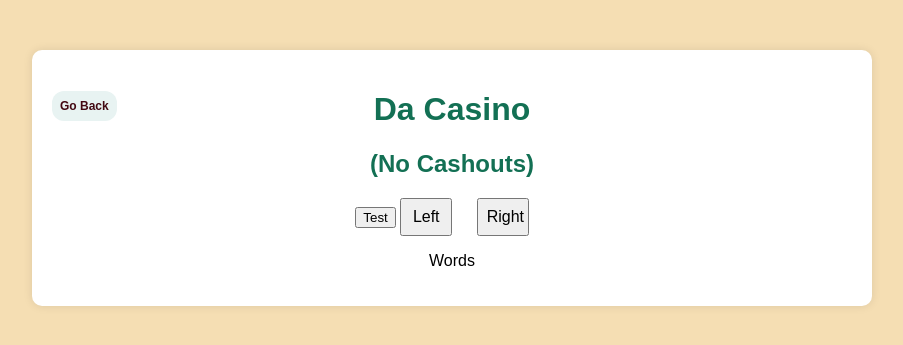
After one commit to Art3mi0/Gift-Exchange-Web-App, a Flask app: page /casino/ in a window 1280 px wide. The commit adds this page. Shown: the top 345 px of the page, without its empty margins (188-1091 px from the left). Run offline with Flask 3, Linux system fonts and the light colour scheme.

Commit message:
Added page for Brandon's casino

```diff
--- a/app.py
+++ b/app.py
@@ -74,6 +74,13 @@ def update(id:int):
     else:
         return render_template('update.html',thing=thing)
 
+# Casino Page
+@app.route("/casino/", methods=["GET"])
+def casino():
+    # Add data
+    if request.method == "GET":
+        return render_template('casino.html')
+
 
 if __name__ in "__main__":
     with app.app_context():
--- a/static/styles.css
+++ b/static/styles.css
@@ -58,4 +58,58 @@ body {
 }
 .content #btn_add:hover {
   background-color: #137054;
+}
+
+.testContent a {
+  display: inline-block;
+  padding: 8px 16px;
+  margin: 5px;
+  margin-top: 80px;
+  border-radius: 20px;
+  background-color: #e8f3f2;
+  color: #420812;
+  text-decoration: none;
+  transition: background-color 0.3s ease;
+}
+.testContent a:hover {
+  background-color: #137054;
+}
+
+.casinoContent {
+  max-width: 800px;
+  margin: 50px auto;
+  padding: 20px;
+  background-color: white;
+  border-radius: 10px;
+  box-shadow: 0 0 10px rgba(0, 0, 0, 0.1);
+  text-align: center;
+}
+.casinoContent h1 {
+  position: relative;
+}
+.casinoContent a {
+  position: absolute;
+  left: 0px;
+  font-size: 12px;
+  padding: 8px 8px;
+  border-radius: 12px;
+  background-color: #e8f3f2;
+  color: #420812;
+  text-decoration: none;
+  transition: background-color 0.3s ease;
+}
+.casinoContent a:hover {
+  background-color: #137054;
+}
+.casinoContent h1 {
+  color: #137054;
+}
+.casinoContent h2 {
+  color: #137054;
+}
+.casinoContent input[type=button] {
+  width: 52px;
+  margin-right: 20px;
+  padding: 8px;
+  font-size: 16px;
 }/*# sourceMappingURL=styles.css.map */
--- a/static/styles.scss
+++ b/static/styles.scss
@@ -78,3 +78,68 @@ body {
         }
     }
 }
+
+.testContent {
+    a {
+        display: inline-block;
+        padding: 8px 16px;
+        margin: 5px;
+        margin-top: 80px;
+        border-radius: 20px;
+        background-color: #e8f3f2;
+        color: #420812;
+        text-decoration: none;
+        transition: background-color 0.3s ease;
+
+        &:hover{
+            background-color: #137054;
+        }
+    }
+
+}
+
+.casinoContent {
+    max-width: 800px;
+    margin: 50px auto;
+    padding: 20px;
+    background-color: white;
+    border-radius: 10px;
+    box-shadow: 0 0 10px rgba(0, 0, 0, 0.1);
+    text-align: center;
+
+    h1{
+        position: relative;
+    }
+
+    a {
+        position: absolute;
+        left: 0px;
+        font-size: 12px;
+        padding: 8px 8px;
+        border-radius: 12px;
+        background-color: #e8f3f2;
+        color: #420812;
+        text-decoration: none;
+        transition: background-color 0.3s ease;
+
+        &:hover{
+            background-color: #137054;
+        }
+    }
+
+    h1 {
+        color: #137054;
+    }
+
+    h2 {
+        color: #137054;
+    }
+
+    input[type=button] {
+        width: 52px;
+        margin-right: 20px;
+        padding: 8px;
+        font-size: 16px;
+    }
+
+}
--- a/static/test.js
+++ b/static/test.js
@@ -1,3 +1,80 @@
+// Test function for changing text
 function testFunction() {
-    document.getElementById("testButton")
+    document.getElementById("testText").innerHTML = "NANI";
 }
+
+/*
+Test function for changing button properties.
+Cares about two buttons. The left and right button.
+Both buttons, when calling it, give them their id in order for this function to be reusable.
+Pressing one button will disable and change the color of itself, and enable and change the color
+    of the other back to its default.
+*/
+function testFunction2(id) {
+    const lButton = document.getElementById("btn_left");
+    const rButton = document.getElementById("btn_right");
+    const disColor = "rgb(245, 149, 149)";
+    let defColor = lButton.style.backgroundColor;
+
+    if (lButton.id == id){
+        rButton.disabled = false;
+        rButton.style.backgroundColor = lButton.style.backgroundColor;
+        lButton.disabled = true;
+        lButton.style.backgroundColor = disColor;
+    } else{
+        lButton.disabled = false;
+        lButton.style.backgroundColor = rButton.style.backgroundColor;
+        rButton.disabled = true;
+        rButton.style.backgroundColor = disColor;
+    }
+    //button.style.backgroundColor ="rgb(0,255,0)";
+    document.getElementById(this.id).value = "???";
+}
+
+/*
+TODO:
+    -Database for users.
+        *Upon entering casino page, we can see a list of users
+        *Need to be able to add, delete, and chooses a user
+        *Database should have:
+            -id (primary key, int, auto increment)
+            -name (string, just first name)
+            -money (int, auto set to 500 or whatever, should be able to go negative)
+    -Roulette
+        *For practice:
+            -Have button and text above it
+            -Have text input and slider next to it
+            -Slider determines if red or black
+            -On button press, random number and color picked
+            -If number and color match enterd value and slider, user gains money, else, user loses money
+            -Amount of money gained/lost static
+            -because practice, have number range small like 1-10
+        *For advanced:
+            -Able to choose multiple numbers and color for 1 bet
+                *could have system like with users
+            -Maybe improve method for displaying/showing winning number
+        *For beyond advanced:
+            -Make entire roulette table
+            -Make rng number thing display an animation of the number being selected
+
+    -Russian Roulette
+        *A list composed of 0 or 1. 0 indicates safe, 1 indicates blasted
+        *Option for barrel size, and number of bullets
+        *Design for two players
+            -Just incorporate the two button example done.
+            -Left is player, right is "the house"
+        *If player won and in debt, reset money to starting amount,
+            if won and not in debt, add starting amount of money to current player money
+            if lost, delete player from db
+
+    -Side Ideas
+        *House money
+            -All lost user money should be added to house money and displayed to users
+            -default is starting user money
+            -When someone wins, house money is subtracted
+            -When playing russian roulette, users win entire house money if house not negative
+            -When house is negative, users have a chance to be forced to play russian roulette when they try playing a different game
+                *Have games be individual links
+                *As long as house is not negative, when playing not russian roullete, users stay on page, else, they get returned to casino home
+                *Now, when users try going to game, they can instead go to russian roullete.
+*/
--- /dev/null
+++ b/templates/casino.html
@@ -0,0 +1,25 @@
+{% extends "base.html" %}
+
+{% block head %}
+<script src="/static/test.js"></script>
+
+<title>Da Casino</title>
+
+{% endblock %}
+
+
+{% block body %}
+<div class="casinoContent">
+
+    <h1>Da Casino<a href="/">Go Back</a></h1>
+
+    <h2>(No Cashouts)</h2>
+
+    <tr>
+        <button type="button" onclick="testFunction()">Test</button>
+        <input type="button" onclick="testFunction2(id)" value="Left" id="btn_left" />
+        <input type="button" onclick="testFunction2(id)" value="Right" id="btn_right" />
+        <p id="testText">Words</p>
+    </tr>
+
+{% endblock %}
--- a/templates/index.html
+++ b/templates/index.html
@@ -37,5 +37,6 @@
         <input type="submit" value="Add Item" id="btn_add" />
     </form>
 
+<div class="testContent">
     <a href="/casino">Go Gamble</a>
 {% endblock %}
```
Also changed, not shown: instance/database.db, 1 other file.
